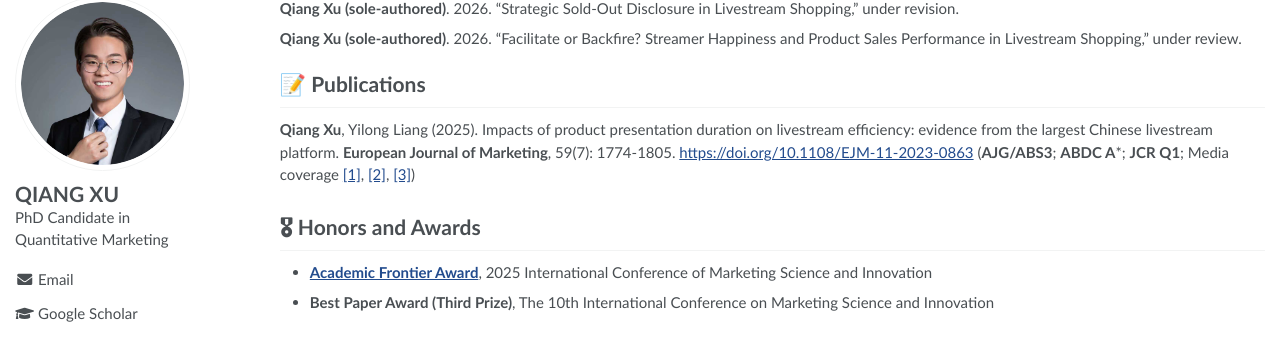
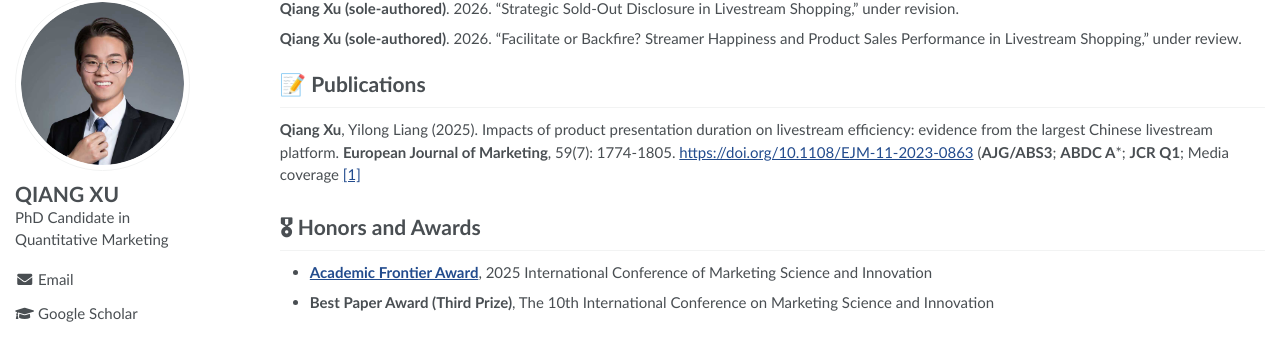
Before and after one commit to xuqiang/xuqiang.github.io, a Jekyll site: the page built from _pages/about.md, in a window 1280 px wide and 900 px high, scrolled down 536 px. Shown: the part 95-434 px from the top of the window. Built offline with Jekyll 4.4.1, drawn with Linux system fonts in a browser that asks for light colours; some web fonts are replaced.

Commit message:
Update about.md

```diff
--- a/_pages/about.md
+++ b/_pages/about.md
@@ -49,7 +49,7 @@ Please feel free to reach out if you share similar research interests or wish to
 **Qiang Xu (sole-authored)**. 2026. "Facilitate or Backfire? Streamer Happiness and Product Sales Performance in Livestream Shopping," under review.
 
 # 📝 Publications
-**Qiang Xu**, Yilong Liang (2025). Impacts of product presentation duration on livestream efficiency: evidence from the largest Chinese livestream platform. **European Journal of Marketing**, 59(7): 1774-1805. [https://doi.org/10.1108/EJM-11-2023-0863](https://doi.org/10.1108/EJM-11-2023-0863) (**AJG/ABS3**; **ABDC A***; **JCR Q1**; Media coverage [[1]](https://mp.weixin.qq.com/s/NhP_8jsa5BseeM_-qpP9kw), [[2]](https://mp.weixin.qq.com/s/7YSBkoparxdSQB2AKeBgqQ), [[3]](https://mp.weixin.qq.com/s/QRsyqvs8iSof-M8nwEfRxQ))
+**Qiang Xu**, Yilong Liang (2025). Impacts of product presentation duration on livestream efficiency: evidence from the largest Chinese livestream platform. **European Journal of Marketing**, 59(7): 1774-1805. [https://doi.org/10.1108/EJM-11-2023-0863](https://doi.org/10.1108/EJM-11-2023-0863) (**AJG/ABS3**; **ABDC A***; **JCR Q1**; Media coverage [[1]](https://mp.weixin.qq.com/s/7YSBkoparxdSQB2AKeBgqQ)
 
 <span class='anchor' id='honors-and-awards'></span>
 # 🎖 Honors and Awards
```
